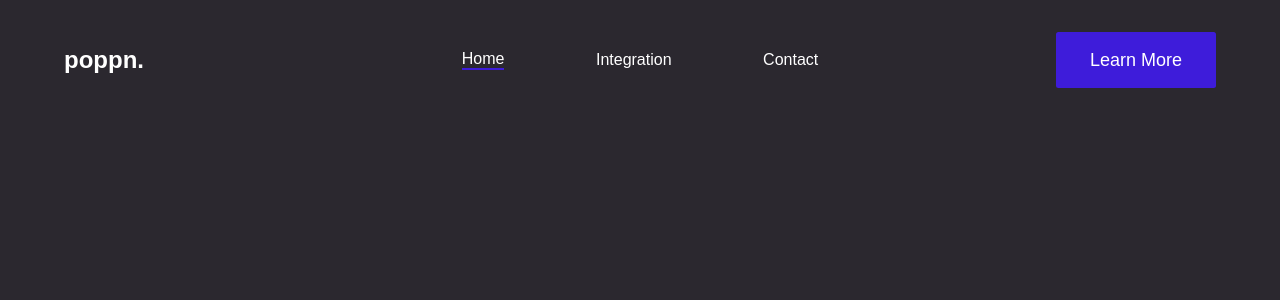
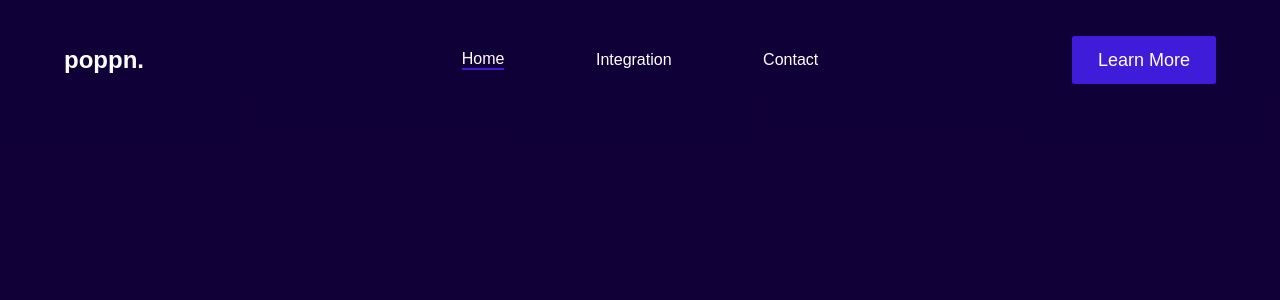
Before and after one commit to coopterrones/poppn-web, a React (Create React App) app: page / in a window 1280 px wide. Shown: the top 300 px of the page. Built offline with nearby package versions, Linux system fonts and the light colour scheme.

Commit message:
Background colors updated -- new color scheme overall

```diff
--- a/src/App.js
+++ b/src/App.js
@@ -5,10 +5,11 @@ import { Route } from "react-router-dom";
 
 function App() {
   return (
-    <section className="App">
+    <section className="app">
       <section className="nav-section">
         <Nav />
       </section>
+      <section className="main-container"></section>
     </section>
   );
 }
--- a/src/App.scss
+++ b/src/App.scss
@@ -1,3 +1,8 @@
+.app {
+  width: 100%;
+  height: 2000vh;
+  background-image: linear-gradient(#100038, #090020, #050011);
+}
 .nav-section {
   display: flex;
   align-items: center;
@@ -8,4 +13,5 @@
   display: flex;
   flex-direction: row;
   align-items: center;
+  width: 100%;
 }
--- a/src/Components/LearnMore/LearnMore.scss
+++ b/src/Components/LearnMore/LearnMore.scss
@@ -1,8 +1,8 @@
 .learn-more-button {
   background-color: #3e1cda;
   color: white;
-  height: 3.5rem;
-  width: 10rem;
+  height: 3rem;
+  width: 9rem;
   display: flex;
   flex-direction: column;
   justify-content: center;
--- a/src/index.scss
+++ b/src/index.scss
@@ -1,17 +1,18 @@
 @font-face {
-  font-family: 'Poppins', sans-serif;
-  @import url('https://fonts.googleapis.com/css2?family=Poppins:ital,wght@0,100;0,200;0,300;0,400;0,500;0,600;0,700;0,800;0,900;1,100;1,200;1,300;1,400;1,500;1,600;1,700;1,800;1,900&display=swap');
+  font-family: "Poppins", sans-serif;
+  @import url("https://fonts.googleapis.com/css2?family=Poppins:ital,wght@0,100;0,200;0,300;0,400;0,500;0,600;0,700;0,800;0,900;1,100;1,200;1,300;1,400;1,500;1,600;1,700;1,800;1,900&display=swap");
 }
 
 body {
   height: 100%;
   width: 100%;
   margin: 0;
-  font-family: 'Poppins', sans-serif;
-  background-color: #2B282F;
+  font-family: "Poppins", sans-serif;
+  overscroll-behavior: none;
 }
 
 html {
   height: 100%;
   width: 100%;
+  overscroll-behavior: none;
 }
```
